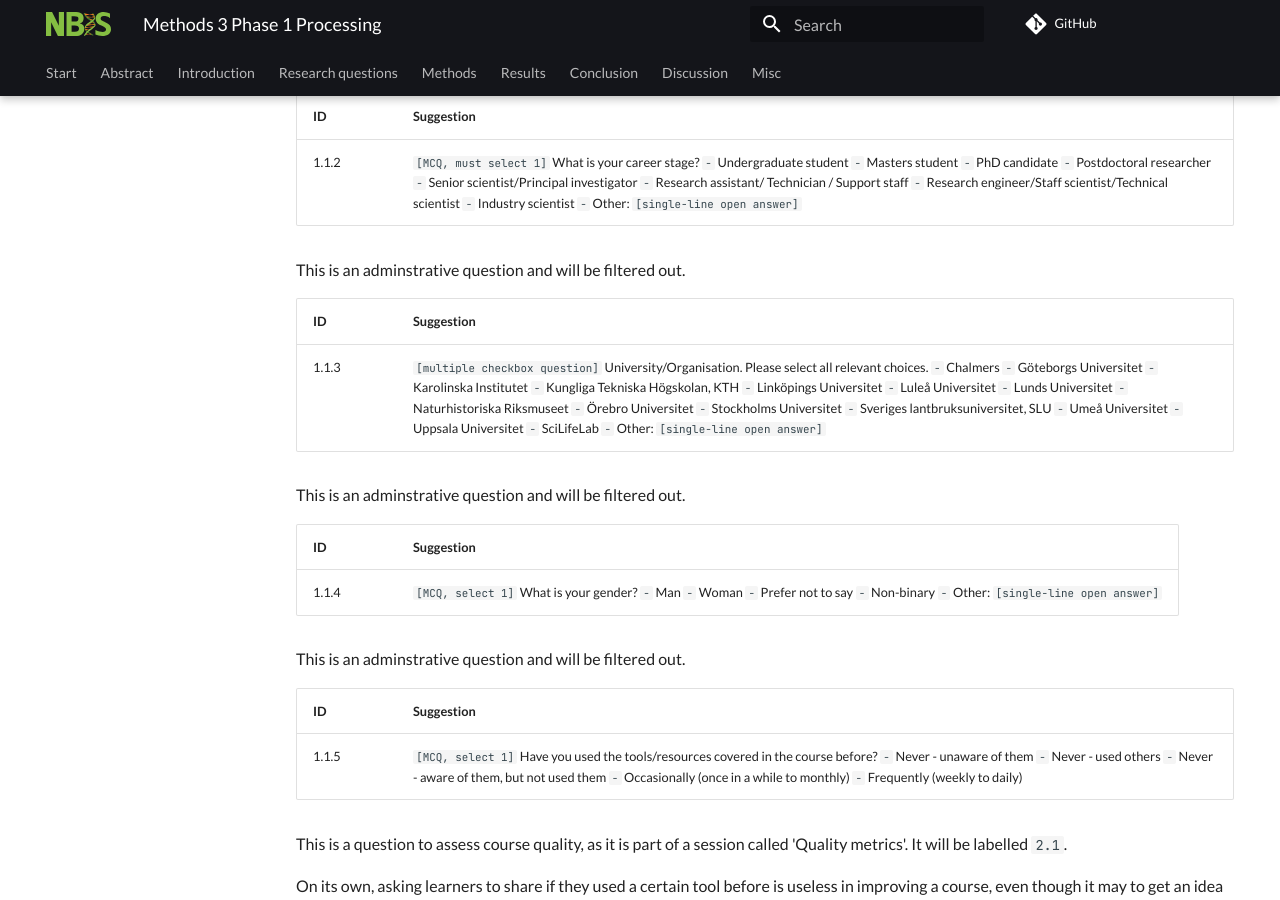
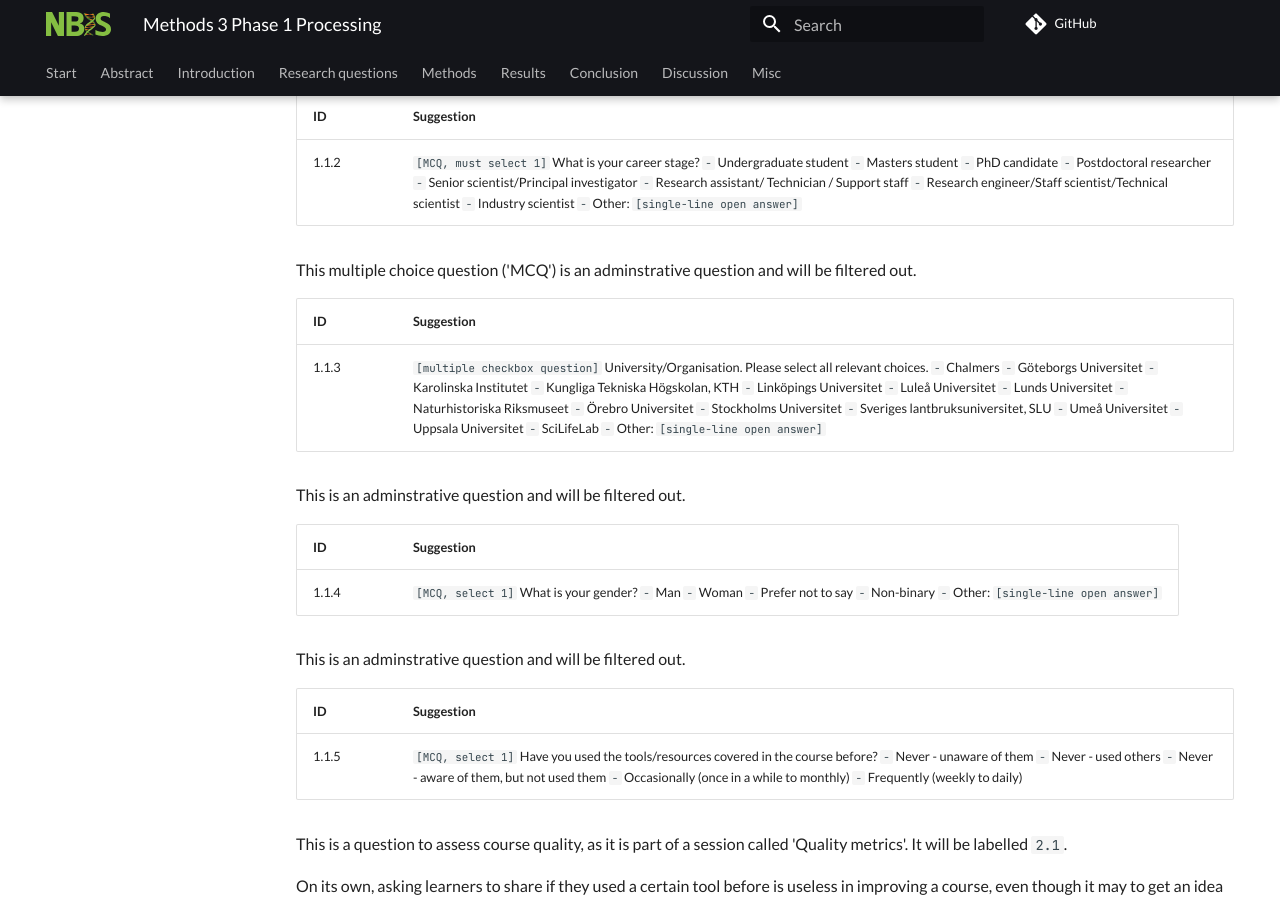
Before and after one commit to NBISweden/elixir_evaluation_evaluation, an MkDocs documentation site: the page built from docs/methods_3_phase_1_processing.md, in a window 1280 px wide and 900 px high, scrolled down 2880 px. Built offline with MkDocs 1.6.1 and Material for MkDocs 9.7.7, drawn with Linux system fonts in a browser that asks for light colours; comment, search, counter and statistics services are not loaded; some of the changed lines change nothing that is shown; some of the changed text lies outside the part shown.

Commit message:
Explain MCQ

```diff
--- a/docs/methods_3_phase_1_processing.md
+++ b/docs/methods_3_phase_1_processing.md
@@ -106,7 +106,8 @@ ID   |Suggestion
 
 <!-- markdownlint-enable MD013 -->
 
-This is an adminstrative question and will be filtered out.
+This multiple choice question ('MCQ') is an adminstrative question
+and will be filtered out.
 
 <!-- markdownlint-disable MD013 --><!-- Tables cannot be split up over lines, hence will break 80 characters per line -->
 
@@ -766,7 +767,7 @@ ID   |ID       |Question summary        |Question format      |Question
 2.17 |3.17     |Unexpected learning     |Open question        |What is one thing you learned that you didn't expect to?
 2.18 |3.18     |Most useful part        |Open question        |What part of the training was most useful for your work/research?
 2.19 |3.19     |Feel missing            |Free text            |Was there anything you felt was missing from the workshop?
-2.20 |3.20a    |Apply to work           |MCQ                  |Do you feel you can apply the knowledge gained in your daily work? `-` Yes `-` Partially `-` No
+2.20 |3.20a    |Feel can apply          |MCQ                  |Do you feel you can apply the knowledge gained in your daily work? `-` Yes `-` Partially `-` No
 2.21 |3.21     |Feeling afterwards      |Open question        |The general feeling after the completion
 2.22 |3.22     |Hard to understand      |Open question        |What was difficult to understand
 2.23 |3.23     |Any change              |Open question        |What would you change if you could
@@ -779,8 +780,8 @@ ID   |ID       |Question summary        |Question format      |Question
 2.27 |3.27     |Course strength         |Free text            |What were the strengths of this course ?
 2.28 |3.28     |Improve course          |Free text            |What aspects of this course could be improved (changes, additions) ?
 2.29 |3.29     |Feedback trainer        |Free text            |Do you have any feedback for the trainer(s), which could be positive comments or things to improve? They can be related to the effectiveness of training delivery, oral expression, ability to answer questions, attitudes, domain expertise, ease in facilitating training, or any other
-2.30a|**3.20b**|Apply science           |Scale                |Were you able to transpose and apply the theorical and practical knowledge into your own research work/scientific question?
-2.30b|**3.20c**|Apply science           |Free text            |Were you able to transpose and apply the theorical and practical knowledge into your own research work/scientific question?
+2.30a|3.30a    |Able to apply           |Scale                |Were you able to transpose and apply the theorical and practical knowledge into your own research work/scientific question?
+2.30b|3.30b    |Able to apply           |Free text            |Were you able to transpose and apply the theorical and practical knowledge into your own research work/scientific question?
 2.31 |3.31     |Materials usefulness    |MCQ, must select 1   |How useful were the training materials (slides, datasets, exercises)? Scale from 1 (not) to 10 (very much)
 2.32 |3.32     |Improvement materials   |Free text            |What improvements would you suggest for the materials?
 2.33 |3.33     |Confidence course       |MCQ, must select 1   |I feel confident applying what I learned in my future work. Scale from 1 (not) to 10 (very much)
```
